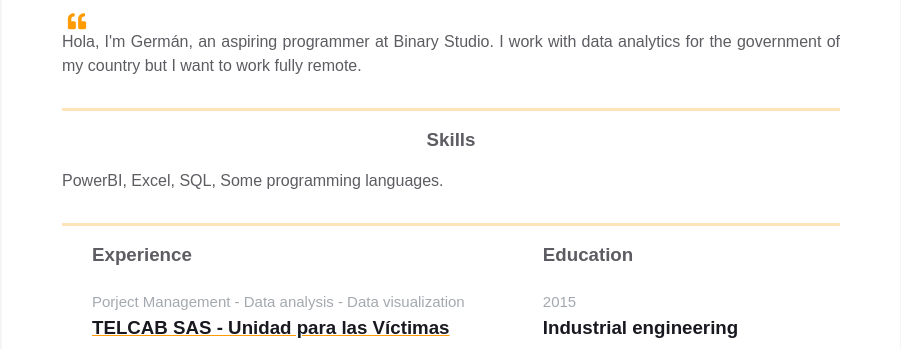
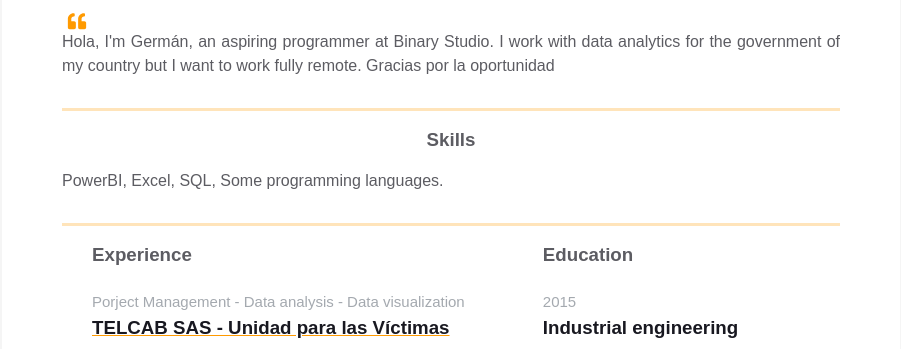
Before and after one commit to geangoro/Homepage, a plain HTML site: page index.html in a window 1280 px wide. Shown: the part 426-775 px from the top of the page, without its empty margins (189-1090 px from the left). Drawn offline with Linux system fonts and the light colour scheme.

Commit message:
adding some love

```diff
--- a/index.html
+++ b/index.html
@@ -67,7 +67,7 @@
                         </svg>
                       </div>
                     <div class="intro">
-                      <p class="intro_text">Hola, I'm Germán, an aspiring programmer at Binary Studio. I work with data analytics for the government of my country but I want to work fully remote.</p>
+                      <p class="intro_text">Hola, I'm Germán, an aspiring programmer at Binary Studio. I work with data analytics for the government of my country but I want to work fully remote. Gracias por la oportunidad</p>
                     </div>
                         <div class="resume__block">
 
```
